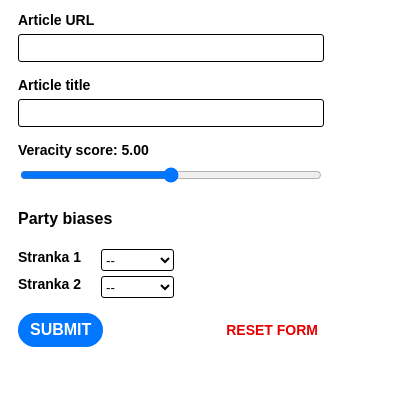
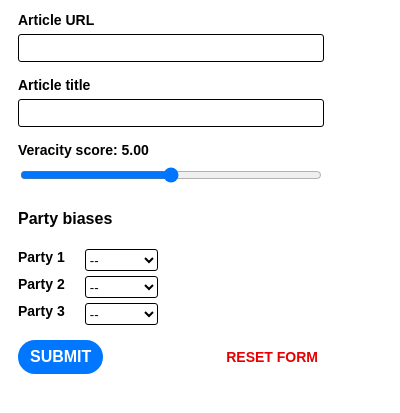
Before and after one commit to danesjenovdan/newsgradient-analize, a browser extension: page extension/popup/forma.html in a window 400 px wide. Shown: the part 121-534 px from the top of the page. Drawn offline with Linux system fonts and the light colour scheme.

Commit message:
put parties in a separate file

```diff
--- a/extension/popup/forma.html
+++ b/extension/popup/forma.html
@@ -27,26 +27,8 @@
         <label for="veracity">Veracity score: <span id="chosen-veracity">5.00</span></label>
         <input type="range" step="0.01" id="veracity" name="veracity" min="0" max="10" />
       </div>
-      <div class="question">
+      <div id="parties" class="question">
         <h4>Party biases</h4>
-        <div class="party">
-          <label for="stranka1">Stranka 1</label>
-          <select class="party-select" id="stranka1" name="stranka1">
-            <option value="none">--</option>
-            <option value="negative">negative</option>
-            <option value="neutral">neutral</option>
-            <option value="positive">positive</option>
-          </select>
-        </div>
-        <div class="party">
-          <label for="stranka2">Stranka 2</label>
-          <select class="party-select" id="stranka2" name="stranka2">
-            <option value="none">--</option>
-            <option value="negative">negative</option>
-            <option value="neutral">neutral</option>
-            <option value="positive">positive</option>
-          </select>
-        </div>
       </div>
       <div class="buttons">
         <button id="submit-button">Submit</button>
@@ -56,6 +38,7 @@
       <div id="error-message">There was an error :(</div>
     </div>
   </div>
+  <script src="parties.js"></script>
   <script src="popup-script.js"></script>
 </body>
 
--- /dev/null
+++ b/extension/popup/parties.js
@@ -0,0 +1,5 @@
+const PARTIES = {
+    "party1": "Party 1",
+    "party2": "Party 2",
+    "party3": "Party 3"
+}
--- a/extension/popup/popup-script.js
+++ b/extension/popup/popup-script.js
@@ -1,12 +1,13 @@
 async function clearStorage() {
   // clear everything except for author
-  await browser.storage.local.remove(["veracity", "party_biases"]);
+  await browser.storage.local.remove(["veracity"]);
+  await browser.storage.local.set({'party_biases': {}})
 
   // reset input fields
   document.getElementById("veracity").value = 5
   document.getElementById("chosen-veracity").innerText = "5.00"
   document.querySelectorAll('.party-select').forEach(item => {
-    item.value = 'none'
+    item.selectedIndex = 0;
   })
   // hide messages
   // document.getElementById('success-message').style.display = 'none'
@@ -17,7 +18,7 @@ async function showPopup() {
 
   async function loadDataFromStorage() {
     browser.storage.local.get(null).then((res) => {
-      console.log("res", res)
+      // console.log("res", res)
       if (res['newsgradient-author']) {
         document.getElementById("author").value = res['newsgradient-author']
       }
@@ -37,6 +38,24 @@ async function showPopup() {
         browser.storage.local.set({'party_biases': {}})
       }
     })
+  }
+
+  function addParties() {
+    const partiesParentElement = document.getElementById("parties")
+    for (const party in PARTIES) {
+      const template = document.createElement('div')
+      template.classList.add("party")
+      template.innerHTML = `
+          <label for="${party}">${PARTIES[party]}</label>
+          <select class="party-select" id="${party}" name="${party}">
+            <option value="none">--</option>
+            <option value="negative">negative</option>
+            <option value="neutral">neutral</option>
+            <option value="positive">positive</option>
+          </select>
+      `;
+      partiesParentElement.appendChild(template)
+    }
   }
 
   async function submit(json) {
@@ -79,6 +98,7 @@ async function showPopup() {
       document.getElementById('error-message').style.display = 'none'
     })
 
+    // add event listener to all party select elements
     document.querySelectorAll('.party-select').forEach(item => {
       item.addEventListener('change', e => {
         browser.storage.local.get('party_biases').then(s => {
@@ -109,7 +129,10 @@ async function showPopup() {
       const party_biases = {}
       const parties = document.getElementsByClassName("party-select")
       for (const party of parties) {
-        party_biases[party.id] = party.value
+        // console.log("Party value ", party.value)
+        if (party.value != "none") {
+          party_biases[party.id] = party.value
+        }
       }
 
       const json = {
@@ -147,8 +170,7 @@ async function showPopup() {
 
   await loadDataFromStorage()
 
-  const all = await browser.storage.local.get(null);
-  console.log("all ", all)
+  addParties()
 
   browser.tabs
   .query({ active: true, currentWindow: true })
```
